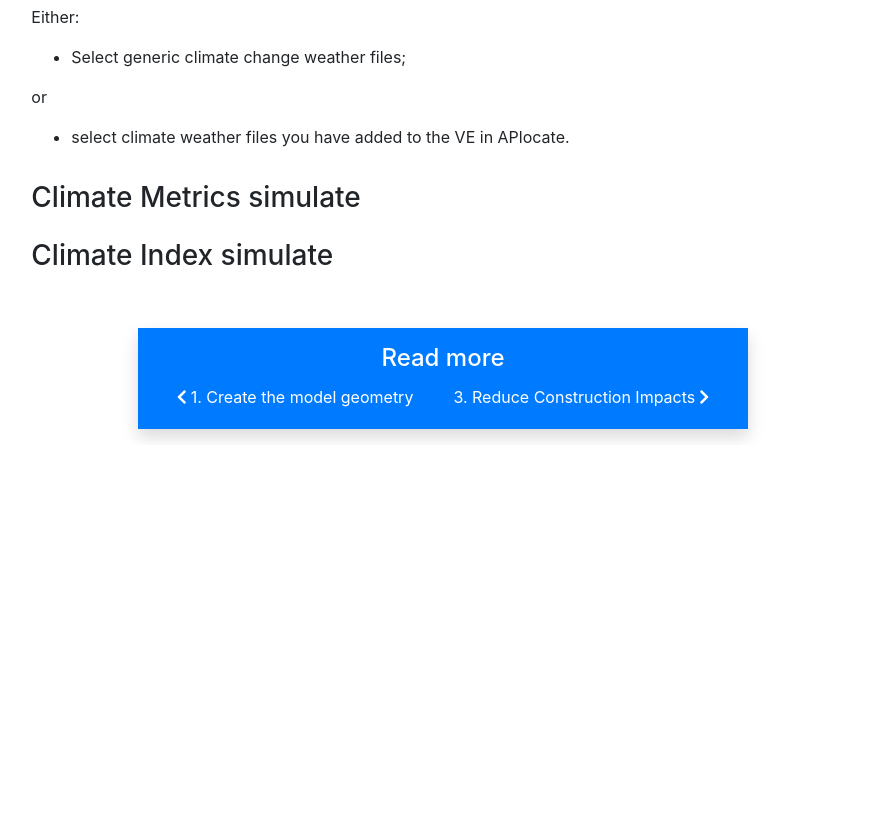
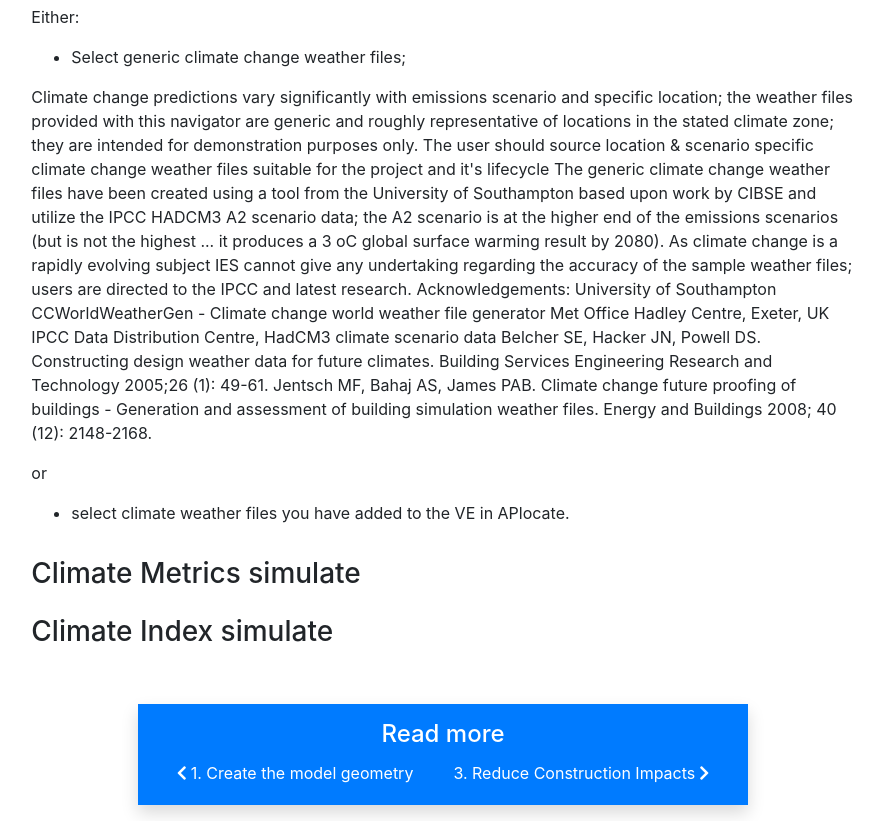
Before and after one commit to DaveIES/ve-gaia, a plain HTML site: page climate/index.html in a window 1280 px wide. Shown: the part 2076-2897 px from the top of the page, without its empty margins (197-1080 px from the left). Before the commit the page ends 2521 px from the top, so only its background shows below. Drawn offline with Linux system fonts and the light colour scheme.

Commit message:
Update index.html

```diff
--- a/climate/index.html
+++ b/climate/index.html
@@ -231,6 +231,21 @@
 <ul>
 <li>Select generic climate change weather files;</li>
 </ul>
+			<p>
+				Climate change predictions vary significantly with emissions scenario and specific location; the weather files provided with this navigator are generic and roughly representative of locations in the stated climate zone; they are intended for demonstration purposes only.  The user should source location & scenario specific climate change weather files suitable for the project and it's lifecycle <add link to IES website CIBSE future DSY page > <add link to IES website WeatherShift page >
+
+The generic climate change weather files have been created using a tool from the University of Southampton based upon work by CIBSE and utilize the IPCC HADCM3 A2 scenario data; the A2 scenario is at the higher end of the emissions scenarios (but is not the highest ... it produces a 3 oC global surface warming result by 2080).
+
+As climate change is a rapidly evolving subject IES cannot give any undertaking regarding the accuracy of the sample weather files; users are directed to the IPCC and latest research.
+
+Acknowledgements:
+
+University of Southampton CCWorldWeatherGen - Climate change world weather file generator
+Met Office Hadley Centre, Exeter, UK
+IPCC Data Distribution Centre, HadCM3 climate scenario data
+Belcher SE, Hacker JN, Powell DS. Constructing design weather data for future climates. Building Services Engineering Research and Technology 2005;26 (1): 49-61.
+Jentsch MF, Bahaj AS, James PAB. Climate change future proofing of buildings - Generation and assessment of building simulation weather files. Energy and Buildings 2008; 40 (12): 2148-2168.
+			</p>
 <p>or</p>
 <ul>
 <li>select climate weather files you have added to the VE in APlocate.</li>
```
